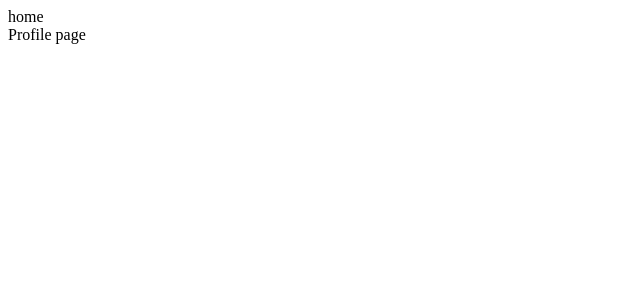
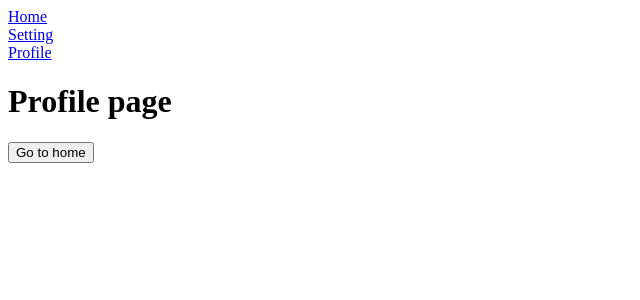
Before and after one commit to KenapaCoding/vue-full-course, a Vue app: page /profile in a window 1280 px wide. Shown: the top 300 px of the page, without its empty margins (0-640 px from the left). Built offline with nearby package versions, Linux system fonts and the light colour scheme.

Commit message:
materi: navigasi

```diff
--- a/src/App.vue
+++ b/src/App.vue
@@ -85,7 +85,15 @@ import Parent from './components/turunan/Parent.vue';
 
 <template>
   <nav>
-    home
+    <div>
+      <router-link to="/">Home</router-link>
+    </div>
+    <div>
+      <router-link to="/setting">Setting</router-link>
+    </div>
+    <div>
+      <router-link to="/profile">Profile</router-link>
+    </div>
   </nav>
   <router-view/>
 
--- a/src/components/pages/Profile.vue
+++ b/src/components/pages/Profile.vue
@@ -1,3 +1,16 @@
 <template>
-    Profile page
+    <div>
+        <h1>Profile page</h1>
+        <button @click="handleClick">Go to home</button>
+    </div>
 </template>
+
+<script setup>
+import { useRouter } from 'vue-router';
+
+    const router = useRouter()
+
+    function handleClick(){
+        router.push('/')
+    }
+</script>
```
